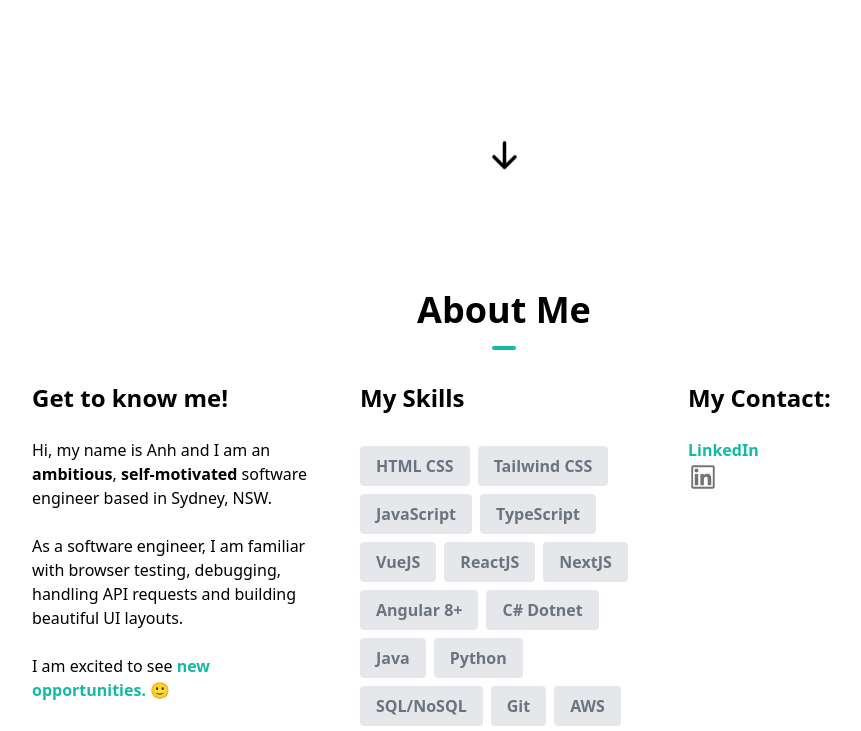
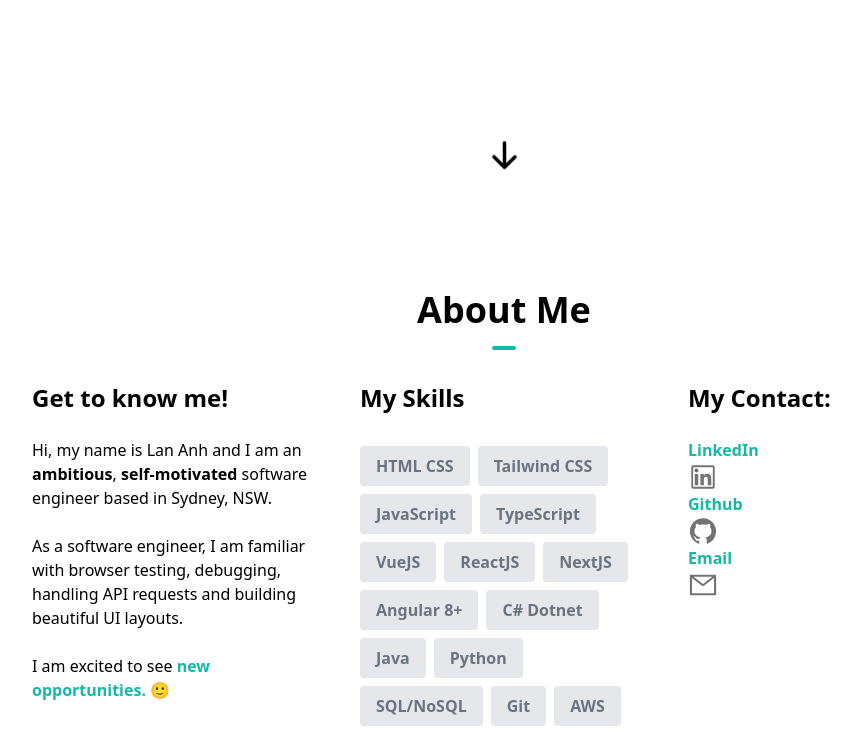
Before and after one commit to anh-nguyen20899/zoey-porfolio, a Next.js app: page / in a window 1280 px wide. Shown: the part 737-1468 px from the top of the page, without its empty margins (136-997 px from the left). Built offline with nearby package versions, Linux system fonts and the light colour scheme.

Commit message:
Add mail profile

```diff
--- a/components/AboutSection.tsx
+++ b/components/AboutSection.tsx
@@ -3,6 +3,7 @@ import Image from "next/image"
 import {
   AiOutlineGithub,
   AiOutlineLinkedin,
+  AiOutlineMail
 } from "react-icons/ai"
 const skills = [
   { skill: "HTML CSS" },
@@ -36,7 +37,7 @@ const AboutSection = () => {
               Get to know me!
             </h1>
             <p>
-              Hi, my name is Anh and I am an{" "}
+              Hi, my name is Lan Anh and I am an{" "}
               <span className="font-bold">{"ambitious"}</span>,
               <span className="font-bold">{" self-motivated"}</span> software engineer
               based in Sydney, NSW.
@@ -87,6 +88,21 @@ const AboutSection = () => {
                 size={30}
               />
             </a>
+            <span className="font-bold text-teal-500"> Github </span>
+            <a href="https://github.com/anh-nguyen20899" rel="noreferrer" target="_blank">
+            <AiOutlineGithub
+              className="hover:-translate-y-1 transition-transform cursor-pointer text-neutral-500 dark:text-neutral-100"
+              size={30}
+            />
+          </a>
+          <span className="font-bold text-teal-500"> Email </span>
+            <a href="mailto:anhananh1999@.com" rel="noreferrer" target="_blank">
+            <AiOutlineMail
+              className="hover:-translate-y-1 transition-transform cursor-pointer text-neutral-500 dark:text-neutral-100"
+              size={30}
+            />
+          </a>
+
 
           </div>
 
--- a/components/HeroSection.tsx
+++ b/components/HeroSection.tsx
@@ -19,7 +19,7 @@ const HeroSection = () => {
           />
         </div>
         <div className="md:mt-2 md:w-3/5">
-          <h1 className="text-4xl font-bold mt-6 md:mt-0 md:text-7xl">Hi, I&#39;m Anh!</h1>
+          <h1 className="text-4xl font-bold mt-6 md:mt-0 md:text-6xl">Hi, I&#39;m Lan Anh!</h1>
           <p className="text-lg mt-4 mb-6 md:text-2xl">
             I&#39;m a{" "}
             <span className="font-semibold text-teal-600">
```
